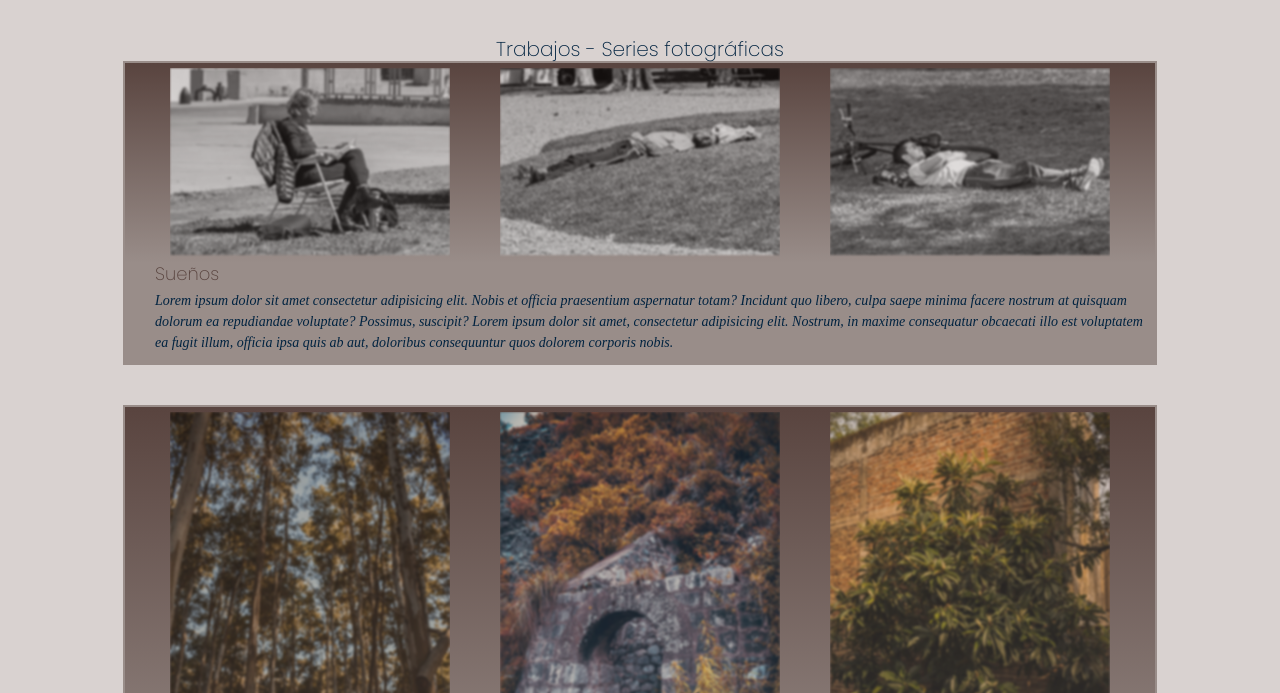
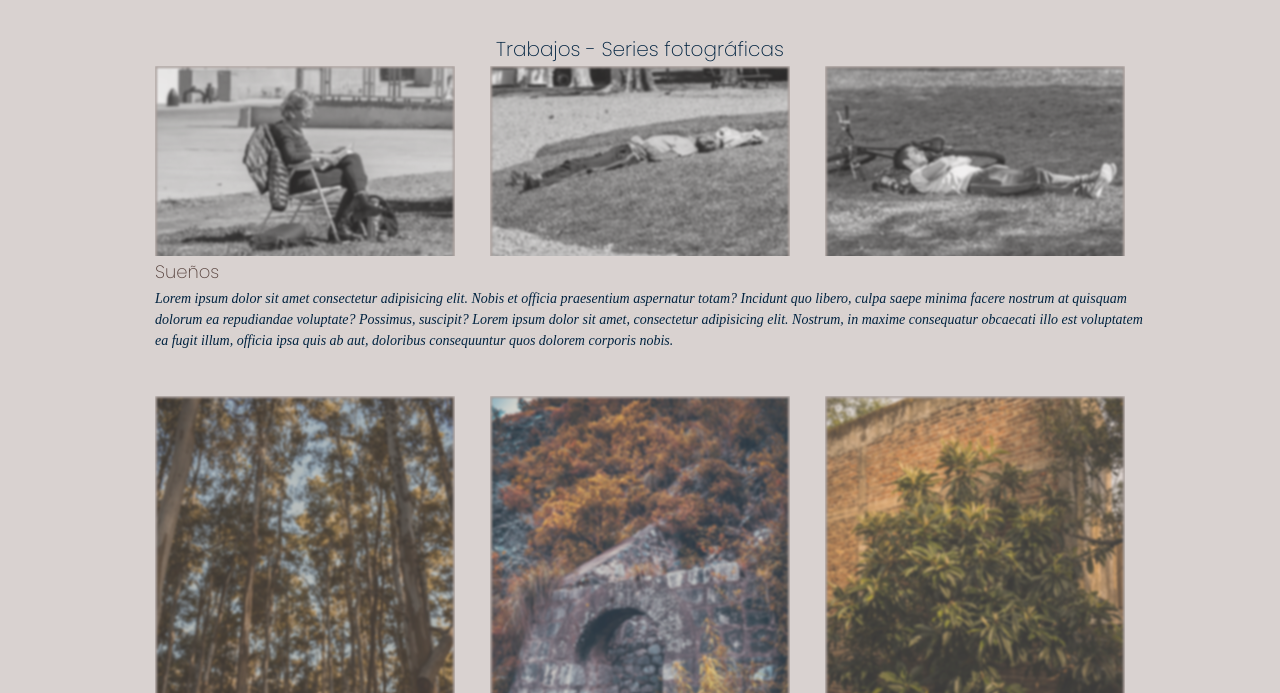
Before and after one commit to marcostlopez/Portfolio_fotografia, a website: page trabajos.html in a window 1280 px wide. Shown: the part 259-952 px from the top of the page. Drawn offline with nearby package versions, Linux system fonts and the light colour scheme; a web font is replaced by a local one.

Commit message:
commit para tercera entrega

```diff
--- a/package.json
+++ b/package.json
@@ -1,7 +1,7 @@
 {
   "name": "marcoslopez_website",
   "version": "1.0.0",
-  "description": "",
+  "description": "sitio web de fotografia",
   "main": "index.js",
   "scripts": {
     "test": "echo \"Error: no test specified\" && exit 1",
--- a/sass/views/_galeria.scss
+++ b/sass/views/_galeria.scss
@@ -2,7 +2,6 @@
     min-height: 100vh;
     display: grid;
     grid-template-columns: repeat(6, 1fr);
-    /* grid-template-rows: repeat(6, 1fr); */
     grid-auto-rows: 150px;
     gap: 1em;
     padding: 0 10em 3em 10em;
--- a/sass/views/_trabajos.scss
+++ b/sass/views/_trabajos.scss
@@ -1,7 +1,5 @@
 .muestras__trabajos{
     margin: 0 auto 4em auto;
-    /*extend*/
-    @extend .border--borderOne;
 
     article{
     display: flex;
@@ -9,14 +7,6 @@
     flex-wrap: wrap;
     justify-content: space-evenly;
     margin: auto;
-    background-image: linear-gradient(#59443f, #d9d2d000);
-    /*GRADIENTES*/
-
-    &:hover {
-        background-image: linear-gradient(#d9d2d000, #012340, #d9d2d000);
-        /*GRADIENTES*/
-    }
-
     }
 
     .serieSuenos,
@@ -39,6 +29,8 @@
             opacity: 80%;
             filter: blur(1px);
             transition: 2.8s;
+            @extend .border--borderOne;
+            //extend//
 
             &:hover {
                 opacity: 100%;
@@ -71,17 +63,17 @@
     .muestras__trabajos{
         .serieSuenos,
         .serieEstructuras{
-            width: 28em;
+            width: 30em;
             height: 19em;
         }
 
         .seriePlantas {
-            width: 28em;
+            width: 30em;
             height: 42em;
         }
 
         &__imagenes img{
-            width: 28em;
+            width: 30em;
         }
     }
 
```
Also changed, not shown: acerca.html (+0 -1 lines), contacto.html (+2 -3 lines), galeria.html (+0 -1 lines), trabajos.html (+0 -1 lines), css/index.css.
